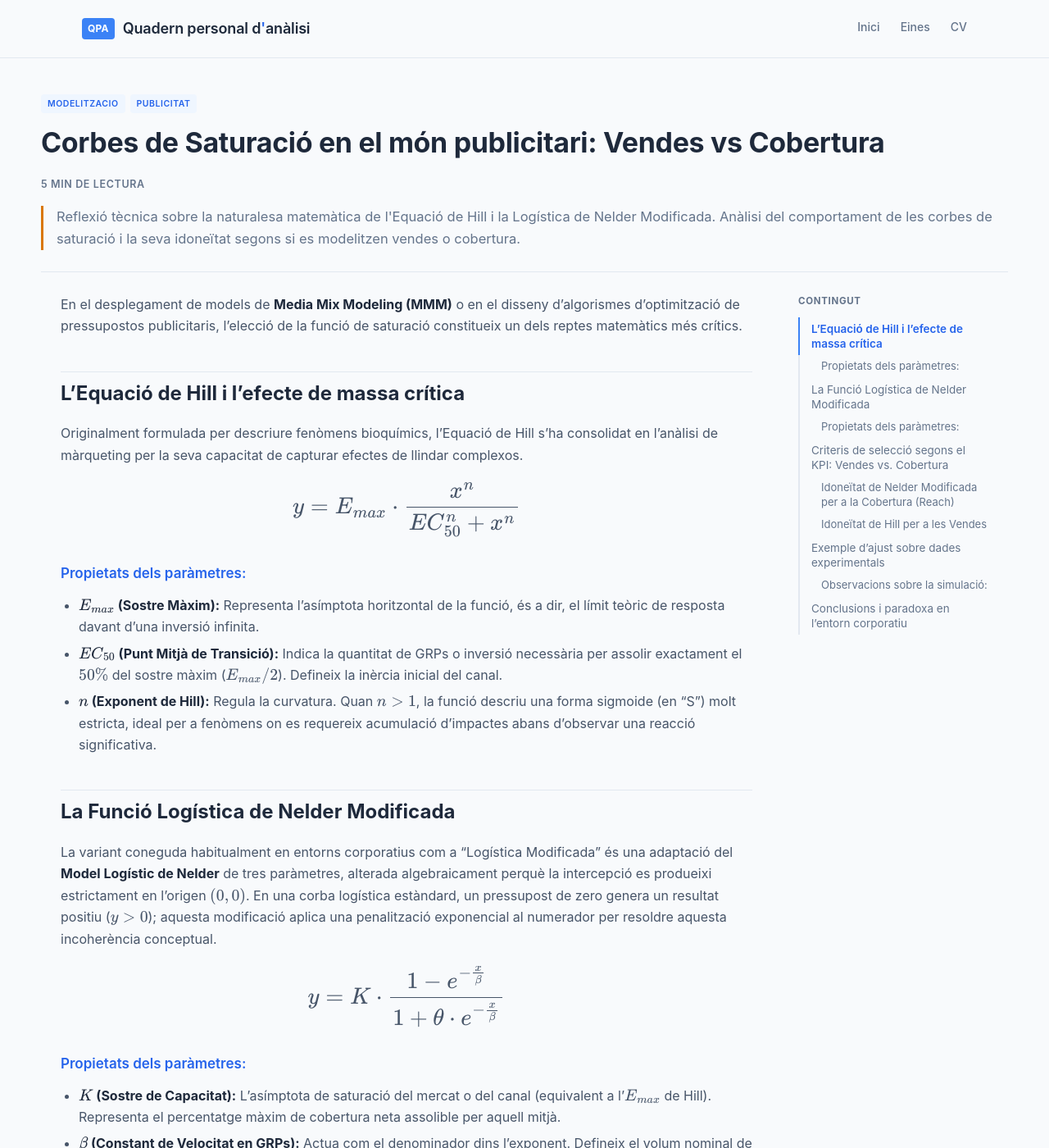
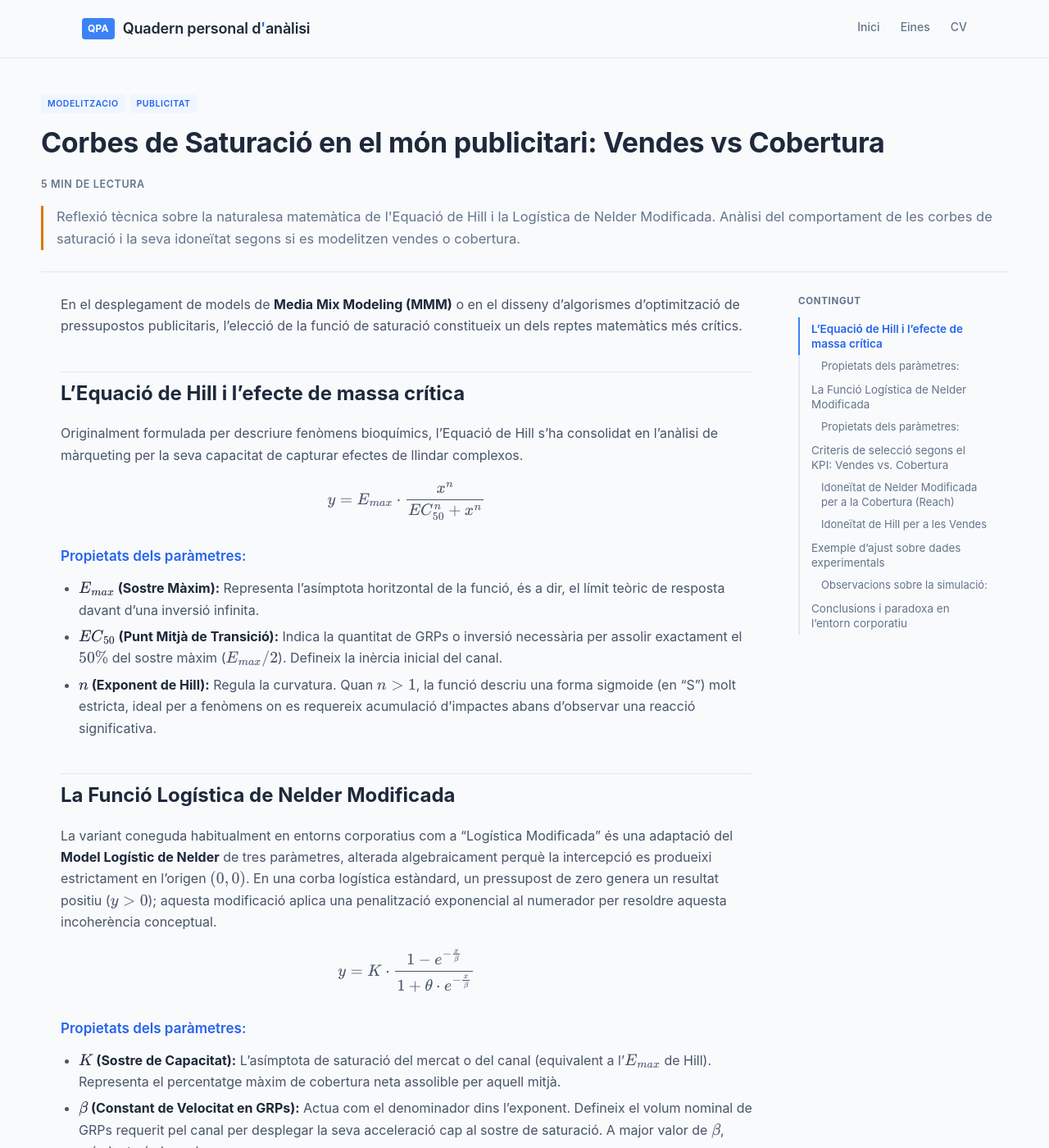
Before and after one commit to alberthr/alberthr.github.io, a Jekyll site: the page built from _posts/2011-04-23-logistica-nelder-hill.md, in a window 1280 px wide and 1400 px high. Shown: the whole window at 82% size. Built offline with Jekyll 4.4.1, drawn with Linux system fonts in a browser that asks for light colours; comment, search, counter and statistics services are not loaded.

Commit message:
Fix LaTeX formatting in Hill and Nelder equations

```diff
--- a/_posts/2011-04-23-logistica-nelder-hill.md
+++ b/_posts/2011-04-23-logistica-nelder-hill.md
@@ -15,7 +15,7 @@
 
 Originalment formulada per descriure fenòmens bioquímics, l'Equació de Hill s'ha consolidat en l'anàlisi de màrqueting per la seva capacitat de capturar efectes de llindar complexos.
 
-$$\Large y = E_{max} \cdot \frac{x^n}{EC_{50}^n + x^n}$$
+$$y = E_{max} \cdot \frac{x^n}{EC_{50}^n + x^n}$$
 
 ### Propietats dels paràmetres:
 * **$E_{max}$ (Sostre Màxim):** Representa l'asímptota horitzontal de la funció, és a dir, el límit teòric de resposta davant d'una inversió infinita.
@@ -27,7 +27,7 @@
 
 La variant coneguda habitualment en entorns corporatius com a "Logística Modificada" és una adaptació del **Model Logístic de Nelder** de tres paràmetres, alterada algebraicament perquè la intercepció es produeixi estrictament en l'origen $(0,0)$. En una corba logística estàndard, un pressupost de zero genera un resultat positiu ($y > 0$); aquesta modificació aplica una penalització exponencial al numerador per resoldre aquesta incoherència conceptual.
 
-$$\Large y = K \cdot \frac{1 - e^{-\frac{x}{\beta}}}{1 + \theta \cdot e^{-\frac{x}{\beta}}}$$
+$$y = K \cdot \frac{1 - e^{-\frac{x}{\beta}}}{1 + \theta \cdot e^{-\frac{x}{\beta}}}$$
 
 ### Propietats dels paràmetres:
 * **$K$ (Sostre de Capacitat):** L'asímptota de saturació del mercat o del canal (equivalent a l'$E_{max}$ de Hill). Representa el percentatge màxim de cobertura neta assolible per aquell mitjà.
```
